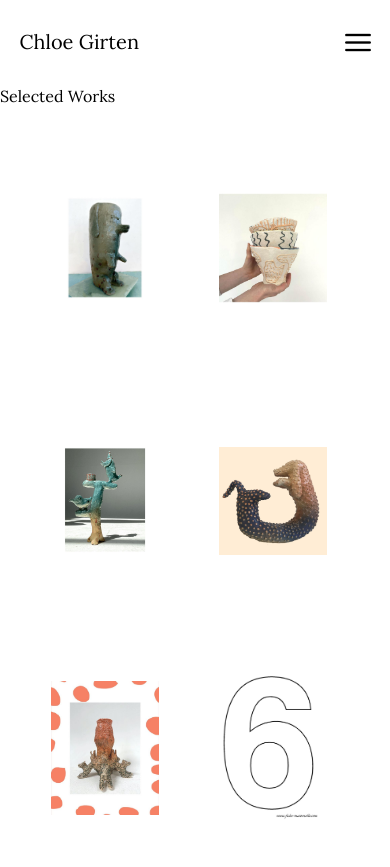
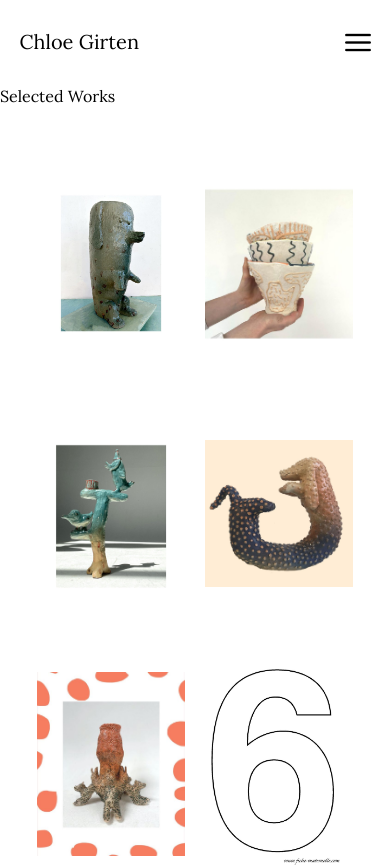
Before and after one commit to zax-pfe/Chloe-Next, a Next.js app: page /gallery in a window 390 px wide. Shown: the top 867 px of the page. Built offline with nearby package versions, Linux system fonts and the light colour scheme.

Commit message:
navigation optimized

```diff
--- a/src/components/gallery.tsx
+++ b/src/components/gallery.tsx
@@ -7,7 +7,7 @@ import "../styles/gallery.css";
 function Gallery() {
   return (
     <div>
-      <div className="grid-container" id="gallery">
+      <div className="grid-container">
         {artlist.map(({ name, cover }, index) => (
           <div key={name}>
             <GalleryItem imgData={cover} name={name} index={index} />
--- a/src/components/galleryItem.tsx
+++ b/src/components/galleryItem.tsx
@@ -14,7 +14,7 @@ interface GalleryItemProps {
 function GalleryItem(props: GalleryItemProps) {
   return (
     <div className="grid-item">
-      <Link href={`/gallery/${props.index}`} scroll={false}>
+      <Link href={`/gallery/${props.index}`} scroll={false} legacyBehavior>
         <Image
           className="grid-item-image"
           src={props.imgData}
--- a/src/styles/galleryItem.css
+++ b/src/styles/galleryItem.css
@@ -6,9 +6,6 @@
   flex-direction: column;
   justify-content: center;
   align-items: center;
-  animation: fade-in linear;
-  animation-timeline: view();
-  animation-range-start: cover;
 }
 
 @media (max-width: 718px) {
@@ -19,8 +16,8 @@
     animation-range-end: 200px;
   }
   .grid-item-image {
-    max-width: 90%;
-    max-height: 90%;
+    max-width: 100%;
+    max-height: 100%;
   }
 }
 
@@ -61,6 +58,12 @@
   transition: transform 0.3s ease, opacity 0.3s ease;
 }
 
+.grid-item a {
+  display: block;
+  width: 100%; /* Make the link take the full width of its container */
+  height: auto; /* Adjust height as necessary */
+}
+
 /* .hidden {
   opacity: 0;
   transform: translateY(-100%);
```
